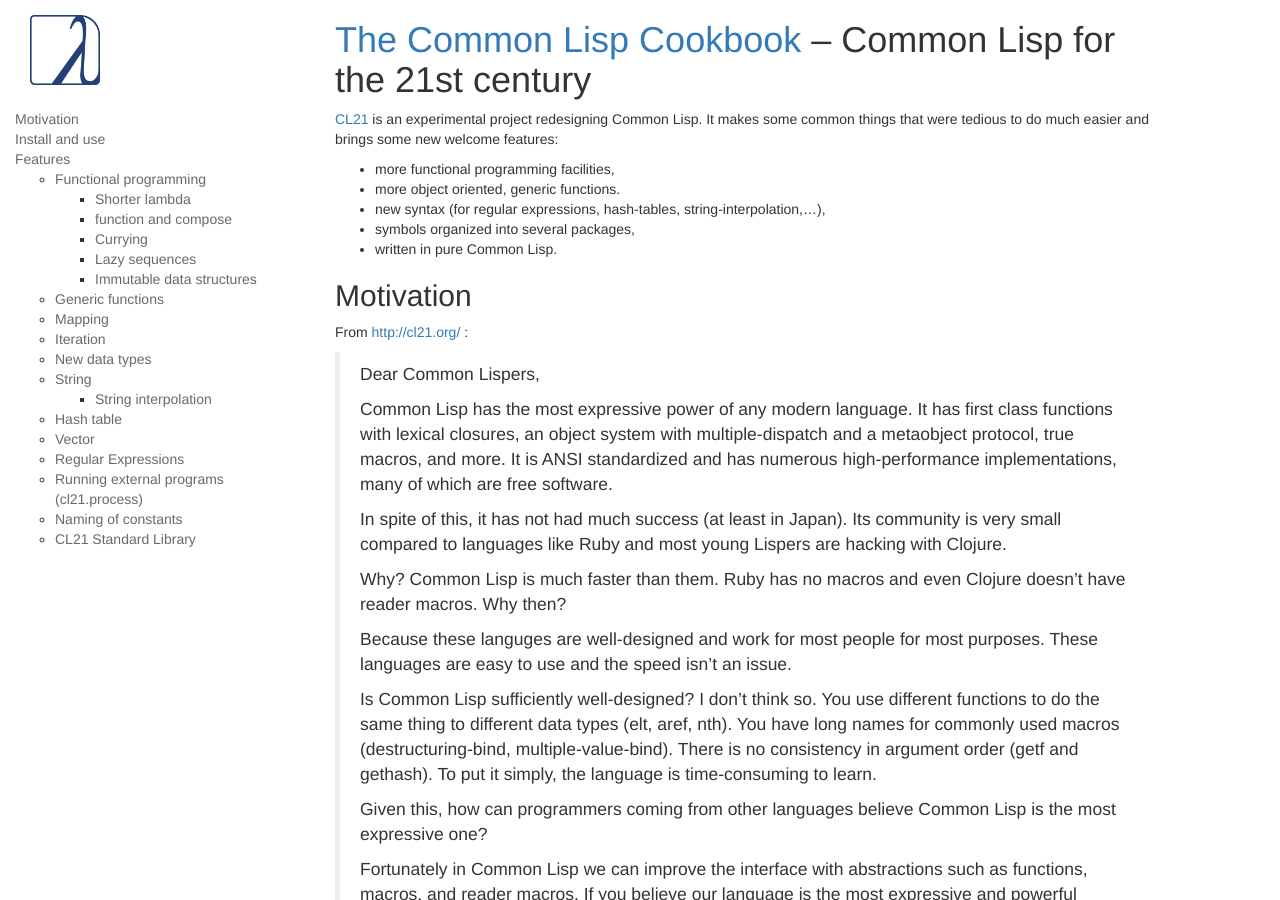
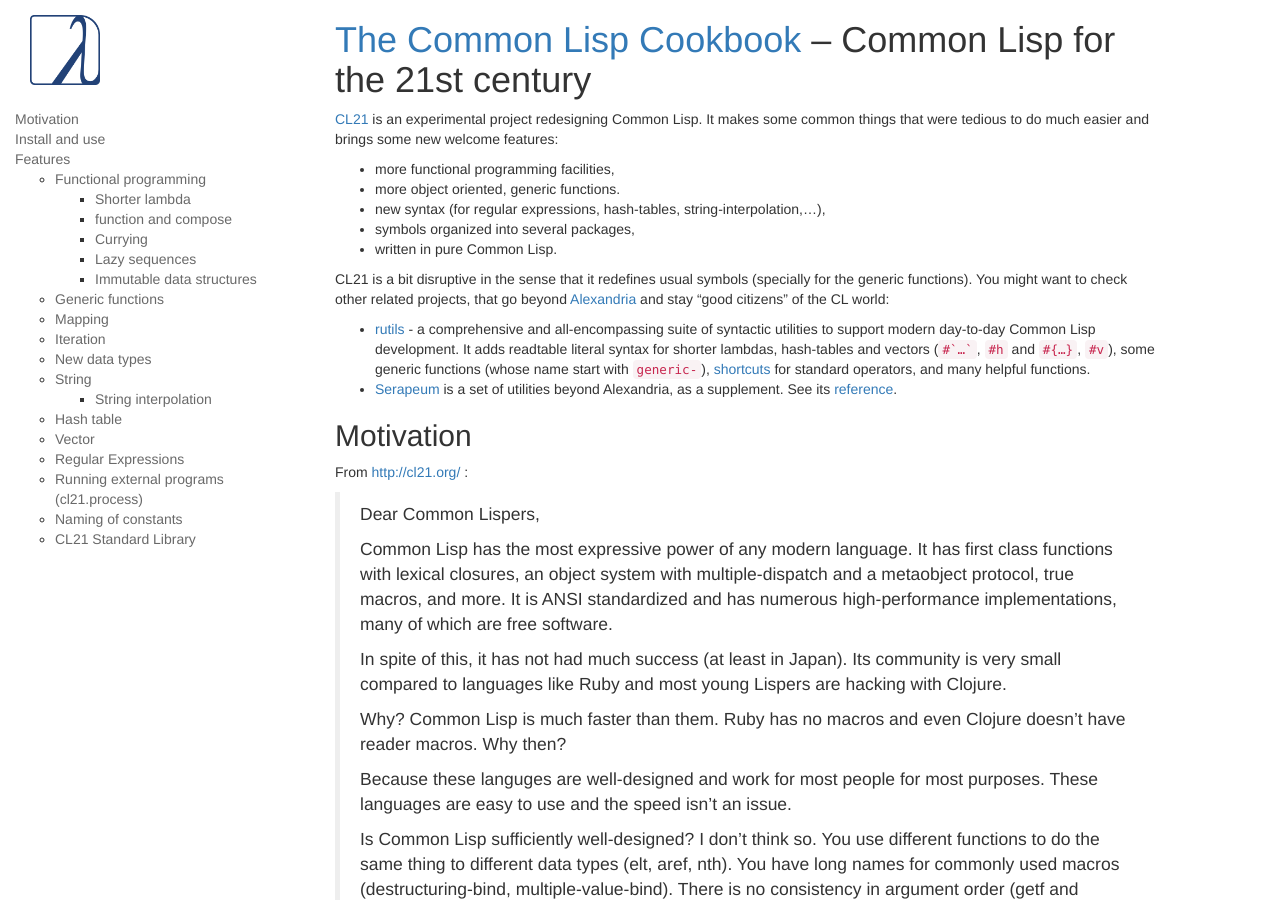
Before and after one commit to LispCookbook/cl-cookbook, a Jekyll site: the page built from cl21.md, in a window 1280 px wide and 900 px high. Built offline with Jekyll 4.4.1, drawn with Linux system fonts in a browser that asks for light colours.

Commit message:
present rutils and serapeum

```diff
--- a/cl21.md
+++ b/cl21.md
@@ -11,6 +11,24 @@
 * new syntax (for regular expressions, hash-tables, string-interpolation,…),
 * symbols organized into several packages,
 * written in pure Common Lisp.
+
+CL21 is a bit disruptive in the sense that it redefines usual symbols
+(specially for the generic functions). You might want to check
+other related projects, that go beyond
+[Alexandria](https://common-lisp.net/project/alexandria) and stay
+"good citizens" of the CL world:
+
+- [rutils](https://github.com/vseloved/rutils/blob/master/docs/ann-rutils.md) -
+  a comprehensive and all-encompassing suite of syntactic utilities to
+  support modern day-to-day Common Lisp development. It adds readtable
+  literal syntax for shorter lambdas, hash-tables and vectors
+  (<code>#`…`</code>, `#h` and `#{…}`, `#v`), some generic functions
+  (whose name start with `generic-`),
+  [shortcuts](https://github.com/vseloved/rutils/blob/master/core/abbr.lisp)
+  for standard operators, and many helpful functions.
+- [Serapeum](https://github.com/TBRSS/serapeum) is a set of utilities
+  beyond Alexandria, as a supplement. See its
+  [reference](https://github.com/TBRSS/serapeum/blob/master/reference.md).
 
 
 ## Motivation
```
